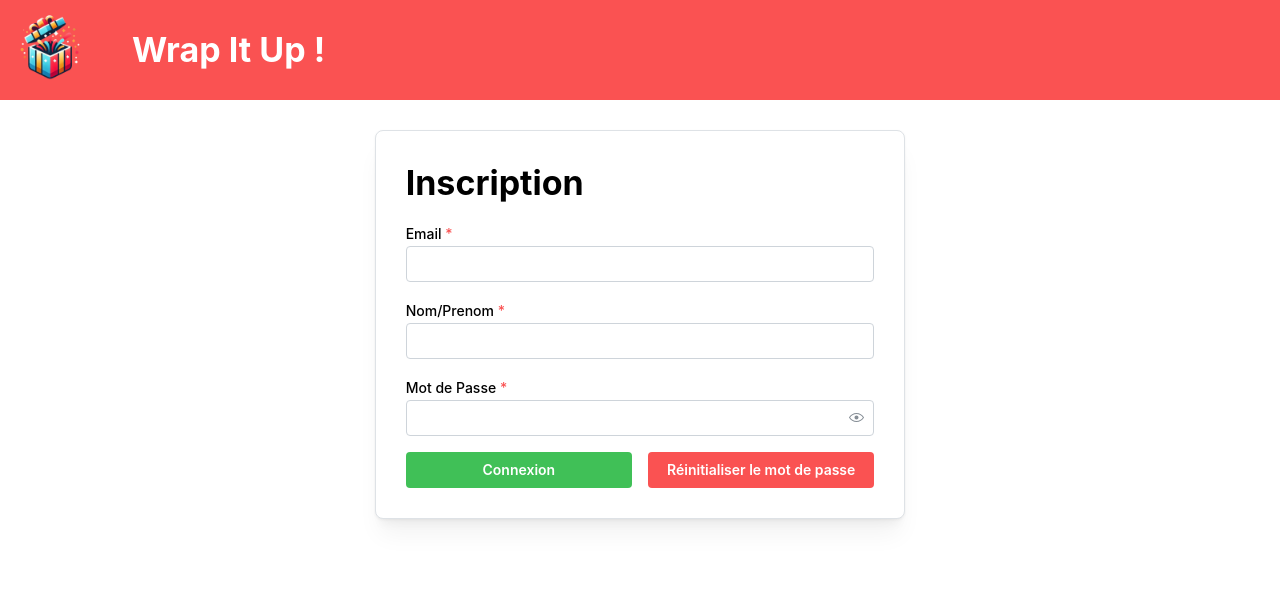
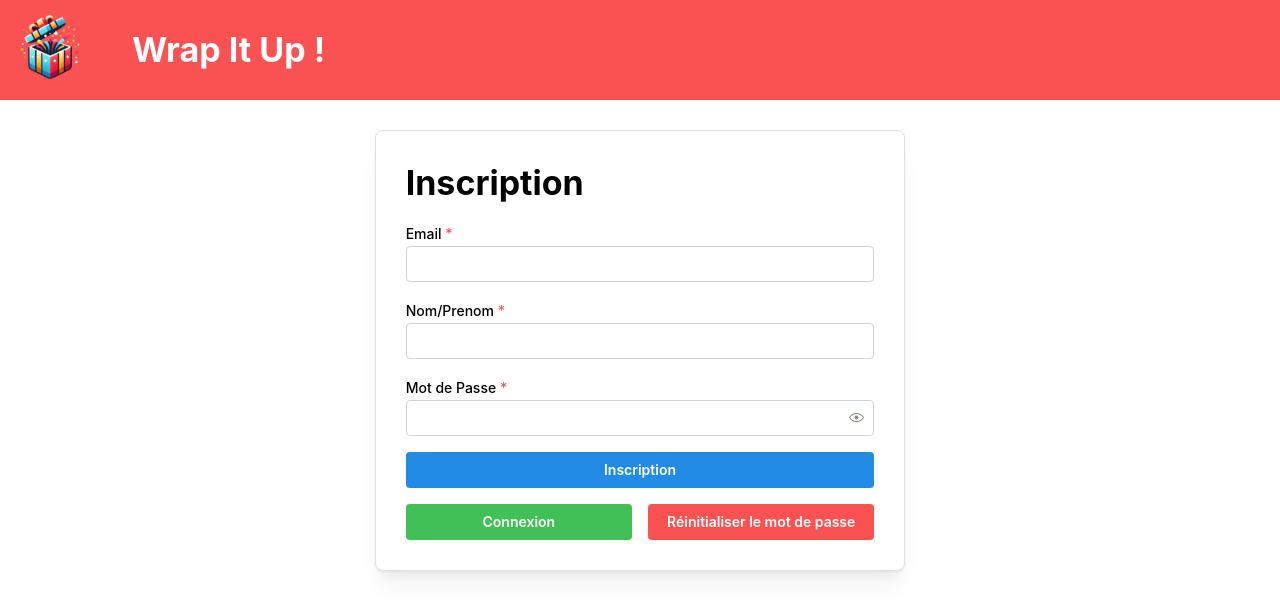
Before and after one commit to Shookette/WrapItUp, a React (Vite) app: page /register in a window 1280 px wide. Shown: the top 616 px of the page. Built offline with nearby package versions, Linux system fonts and the light colour scheme; no server answers.

Commit message:
fix inscription form

```diff
--- a/src/routes/register.tsx
+++ b/src/routes/register.tsx
@@ -107,6 +107,9 @@ function RegisterComponent() {
                   />
                 )}
               />
+              <SimpleGrid>
+                <Button type="submit">Inscription</Button>
+              </SimpleGrid>
             </Stack>
           </form>
           <Space h="md" />
```
